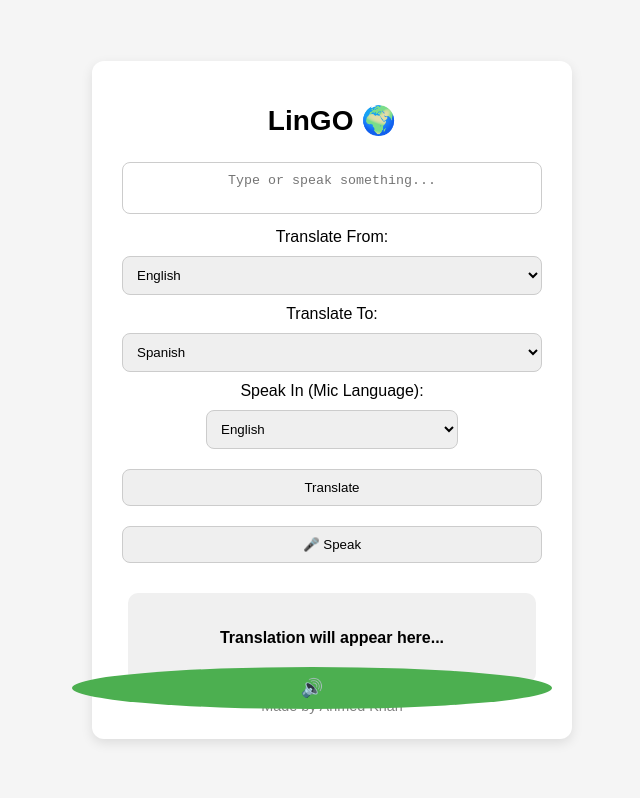
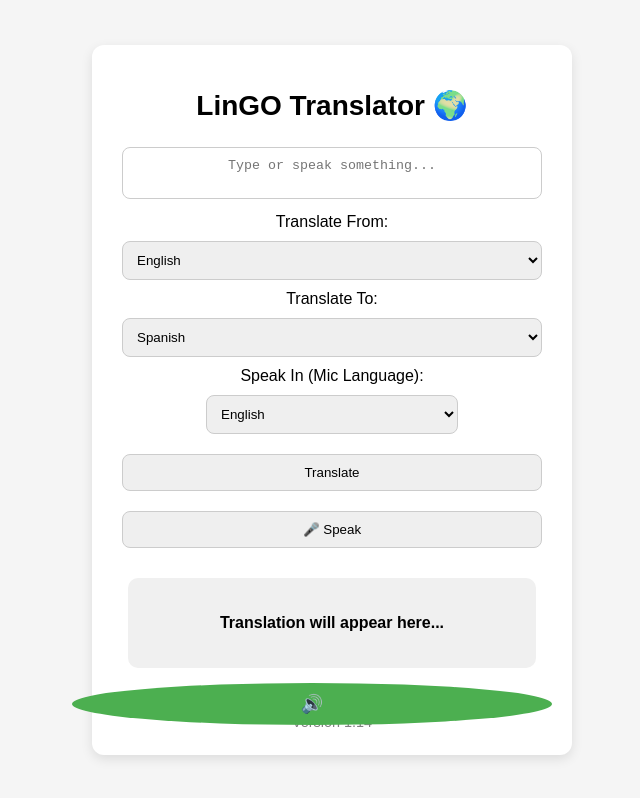
Before and after one commit to A1m3dk/translator-app, a website: page public/index.html in a window 1280 px wide. Shown: the whole page, without its empty margins (308-948 px from the left). Drawn offline with Linux system fonts and the light colour scheme.

Commit message:
add footer

```diff
--- a/public/index.html
+++ b/public/index.html
@@ -2,7 +2,7 @@
 <html lang="en">
 <head>
   <meta charset="UTF-8">
-  <title>LinGO 🌍 Translate</title>
+  <title>LinGO Translator 🌍</title>
   <style>
     body {
       font-family: Arial, sans-serif;
@@ -87,7 +87,7 @@
 </head>
 <body>
   <div class="container">
-    <h1>LinGO 🌍</h1>
+    <h1>LinGO Translator 🌍</h1>
 
     <textarea id="inputText" placeholder="Type or speak something..."></textarea>
 
@@ -127,6 +127,7 @@
     <button id="speakOutputBtn">🔊</button>
 
     <footer>Made by Ahmed Khan</footer>
+    <footer>Version 1.14</footer>
   </div>
 
   <!-- Link to external JS -->
```
